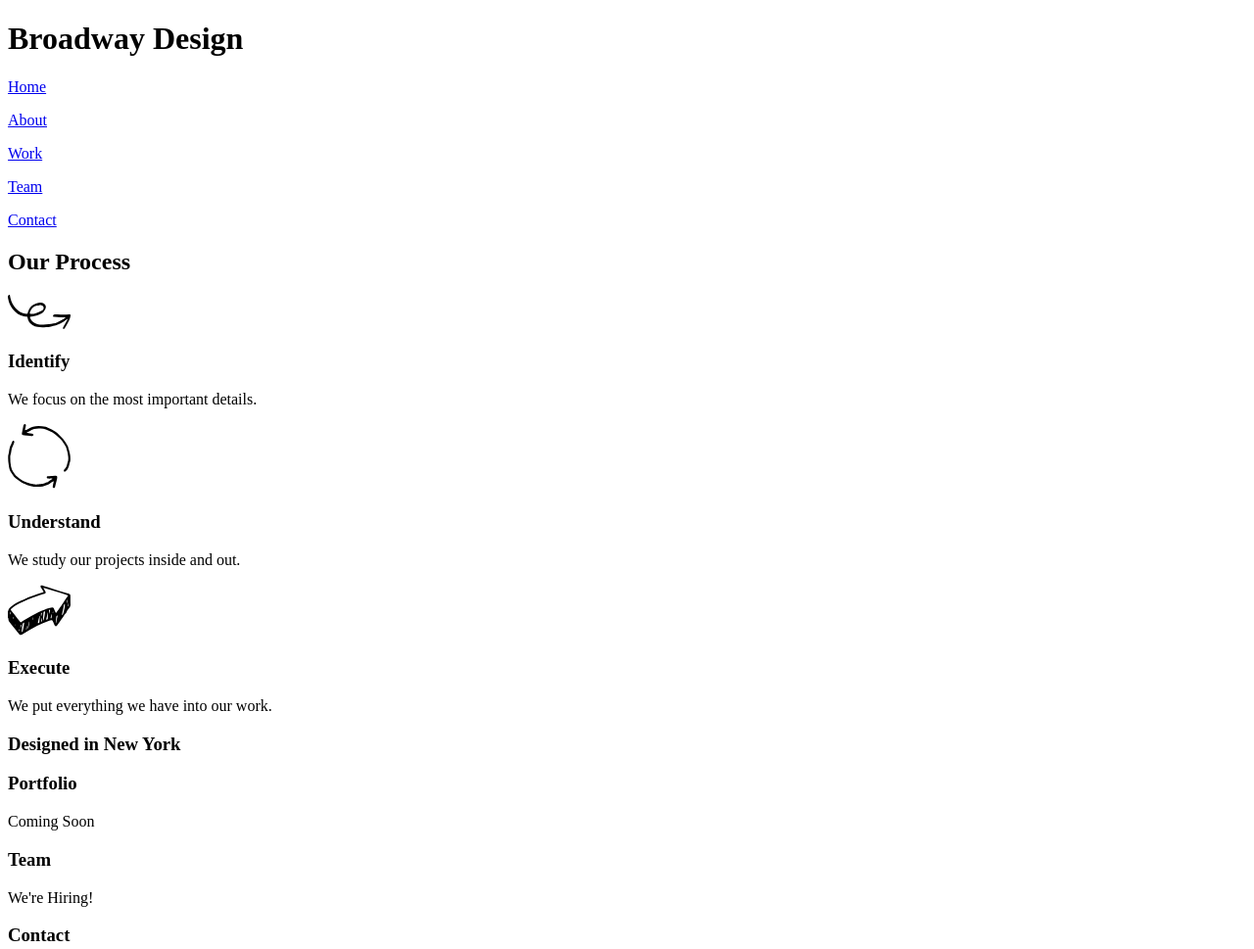
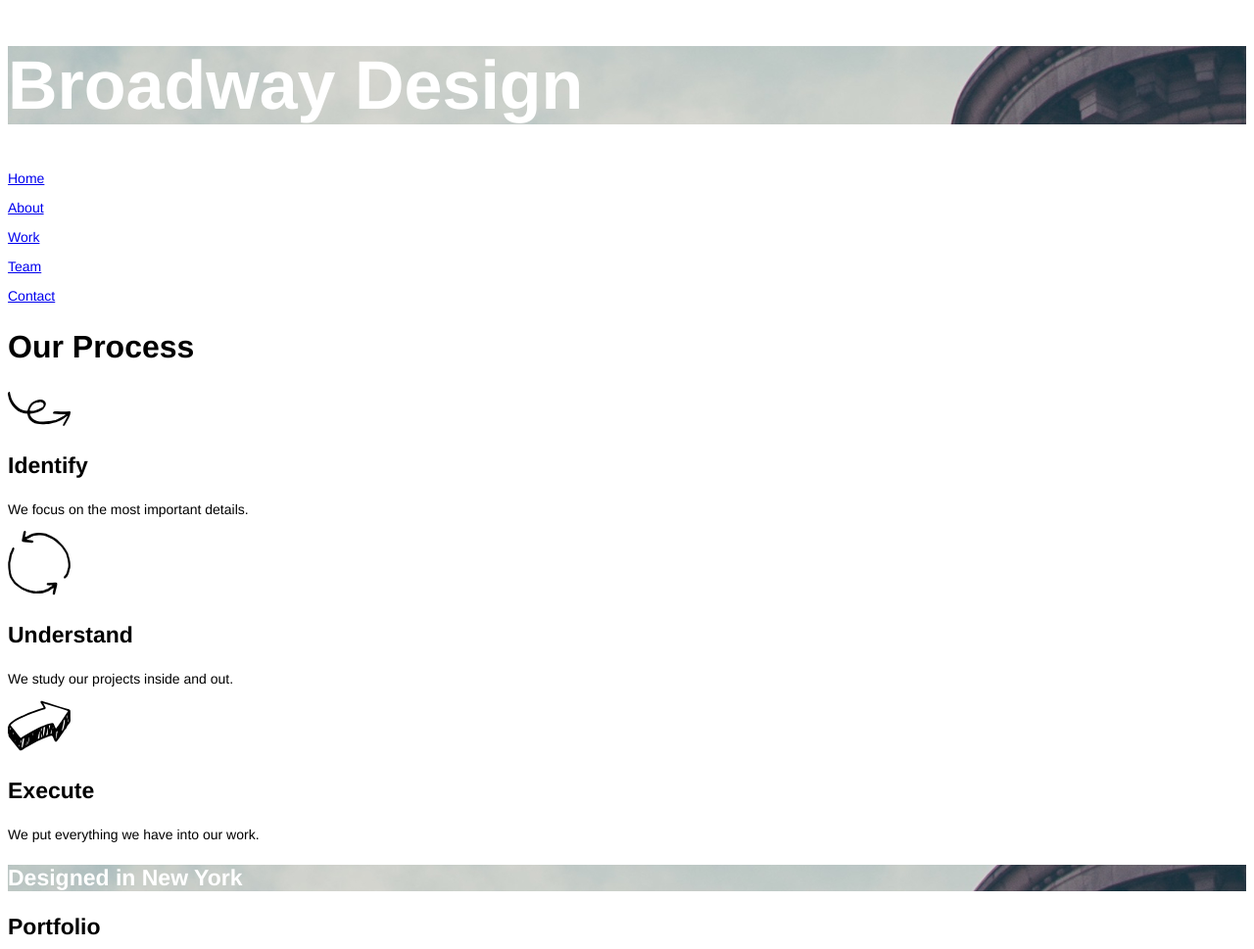
Before and after one commit to SandraD0183/broadway, a plain HTML site: page index.html in a window 1280 px wide. Shown: the top 969 px of the page at 98% size. Drawn offline with Linux system fonts and the light colour scheme.

Commit message:
Updated CSS file with text design

```diff
--- a/index.html
+++ b/index.html
@@ -24,7 +24,9 @@
      <img src="./resources/images/execute.svg">
      <h3>Execute</h3>
      <p>We put everything we have into our work.</p>
+   <div class="designed">
      <h3>Designed in New York</h3>
+   </div>
    <div id="work"></div>
      <h3>Portfolio</h3>
      <p>Coming Soon</p>
@@ -36,5 +38,7 @@
      <p>Phone: (555)-555-5555</p>
      <p>E-mail: test@example.com</p>
      <p>Twitter: @test</p>
+   <div class="footer">
      <p>© Broadway 2016 <a href="#home">Home</a> <a href="#about">About</a> <a href="#work">Work</a> <a href="#team">Team</a> <a href="#contact">Contact</a></p>
+   </div>
 </html>
--- a/resources/css/style.css
+++ b/resources/css/style.css
@@ -0,0 +1,32 @@
+h1 {
+  background-image: url(../images/the-flatiron-building.png);
+  font-family: Helvetica;
+  font-size: 70px;
+  font-weight: bold;
+  color: white;
+}
+
+h2 {
+  font-family: Helvetica;
+  font-size: 32px;
+  font-weight: bold;
+}
+
+h3 {
+  font-family: Helvetica;
+  font-size: 23px;
+  font-weight: bold;
+}
+
+p {
+  font-family: Helvetica;
+  font-size: 14px;
+}
+
+.designed {
+  background-image: url(../images/the-flatiron-building.png);
+  font-family: Helvetica;
+  font-size: 23px;
+  font-weight: bold;
+  color: white;
+}
```
